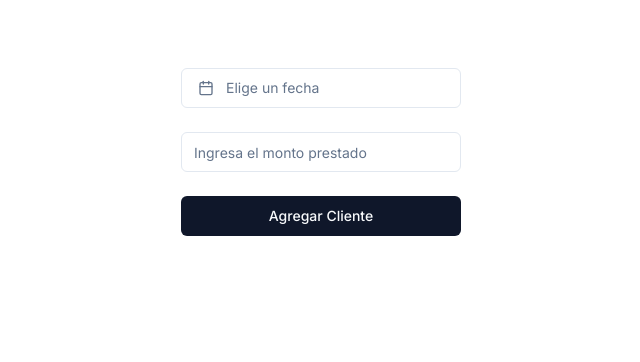
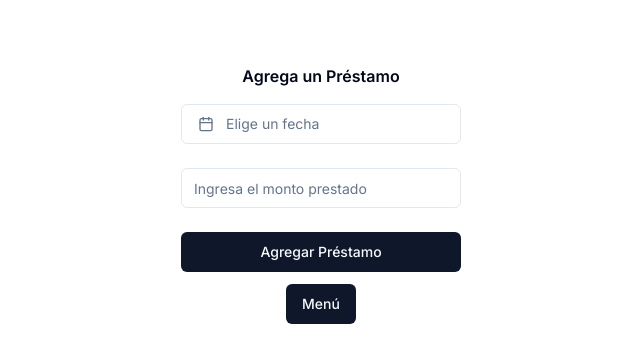
Before and after one commit to SaulAugustoGascaFarreraDeveloper/CrediTrackApp, a Next.js app: page /loans/1 in a window 1280 px wide. Shown: the top 362 px of the page, without its empty margins (319-959 px from the left). Built offline with nearby package versions, Linux system fonts and the light colour scheme.

Commit message:
UI issues fixed v1

```diff
--- a/src/app/(pages)/clients/page.tsx
+++ b/src/app/(pages)/clients/page.tsx
@@ -48,6 +48,8 @@ const ClientsPage = () => {
 
     <div className='flex flex-col gap-3 w-full h-screen px-6 overflow-y-auto'>
 
+            <h2 className='font-semibold'>Tabla de Clientes</h2>
+
         <div className="items-start mt-10">
 
             <DrawerDemo />
--- a/src/app/(pages)/loans/[id]/page.tsx
+++ b/src/app/(pages)/loans/[id]/page.tsx
@@ -1,5 +1,6 @@
 "use client"
 import { onCreateLoan } from '@/actions/loans'
+import RouteMenuButton from '@/components/shared/route-menu-button'
 import { Button } from '@/components/ui/button'
 import { Calendar } from '@/components/ui/calendar'
 import { Form, FormControl, FormField, FormItem } from '@/components/ui/form'
@@ -80,7 +81,10 @@ const CreateLoanPage = ({params} : CreateLoanPage) => {
   },[date])
 
   return (
-   <div className="flex flex-col items-center mt-10 p-6">
+   <div className="flex flex-col items-center mt-10 p-6 gap-3">
+    <h3 className='font-semibold'>
+        Agrega un  Préstamo
+    </h3>
          <Form {...form}>
 
                         <form onSubmit={form.handleSubmit(onSubmitLoan)} className="flex flex-col gap-6 mt-1" >
@@ -180,7 +184,7 @@ const CreateLoanPage = ({params} : CreateLoanPage) => {
                             />
 
                             <Button type="submit"  className="" disabled={isLoading}  >
-                                {isLoading ? <Loader2 className="animate-spin" /> : "Agregar Cliente"}
+                                {isLoading ? <Loader2 className="animate-spin" /> : "Agregar Préstamo"}
                             </Button>
 
 
@@ -188,6 +192,10 @@ const CreateLoanPage = ({params} : CreateLoanPage) => {
                         </form>
 
             </Form>
+
+            <div>
+                <RouteMenuButton />
+            </div>
    </div>
   )
 }
```
